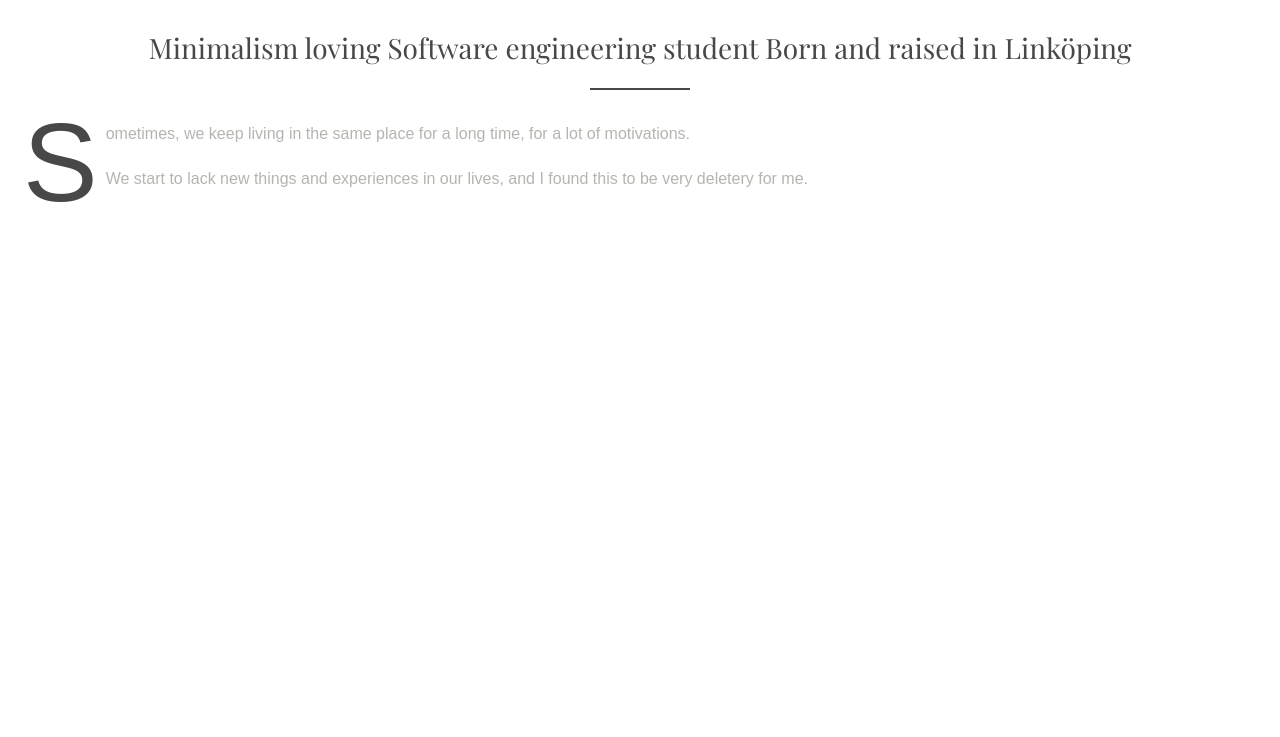
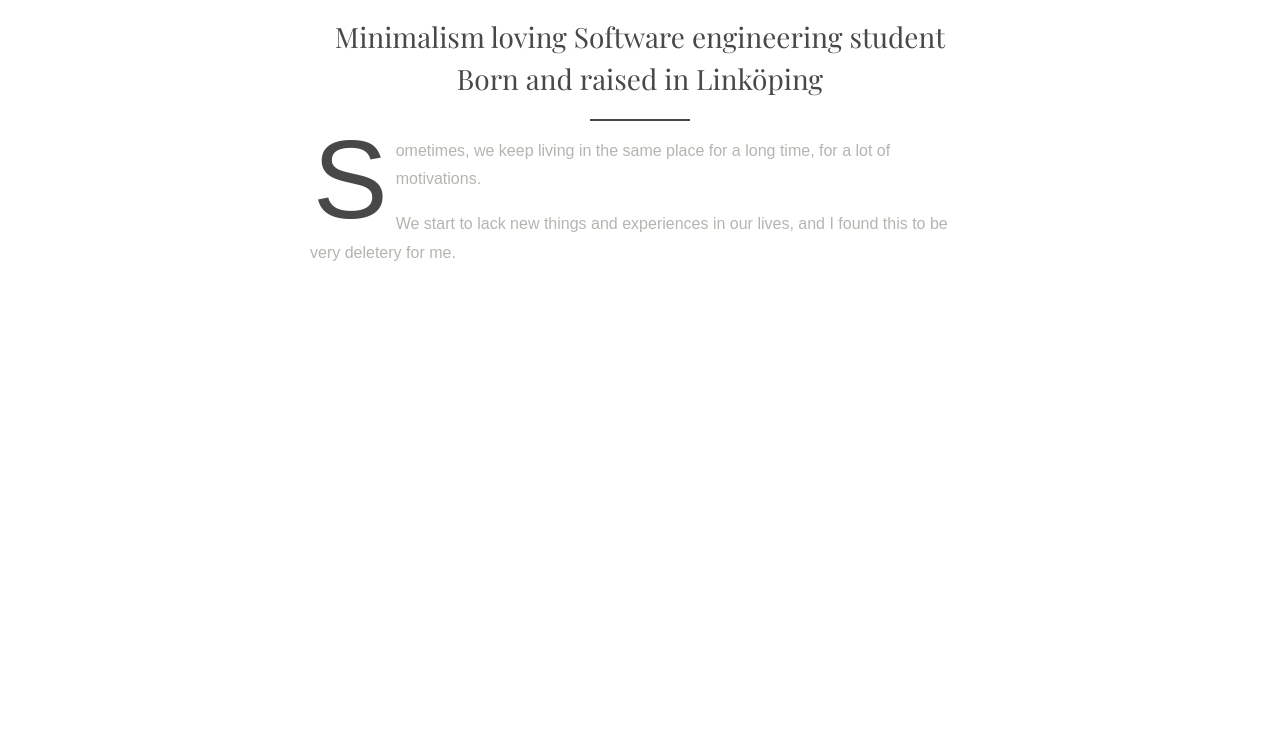
Before and after one commit to holmgr/holmgr.github.io, a website: page app/index.html in a window 1280 px wide. Shown: the part 63-800 px from the top of the page. Drawn offline with nearby package versions, Linux system fonts and the light colour scheme; files that its build step writes are made by us from their sources; a web font is replaced by a local one.

Commit message:
Set max-width for page, will do for now

```diff
--- a/app/styles/_base.scss
+++ b/app/styles/_base.scss
@@ -35,6 +35,8 @@ img {
 }
 
 .page-sizer {
+    max-width: 700px;
+    margin: 0 auto;
     padding: 0 20px;
 }
 
@@ -62,7 +64,7 @@ img {
 }
 
 .page-header {
-    margin: 30px 0;
+    margin: 30px inherit;
 
     .page-header__title {
         font-family: $headline_font;
```
